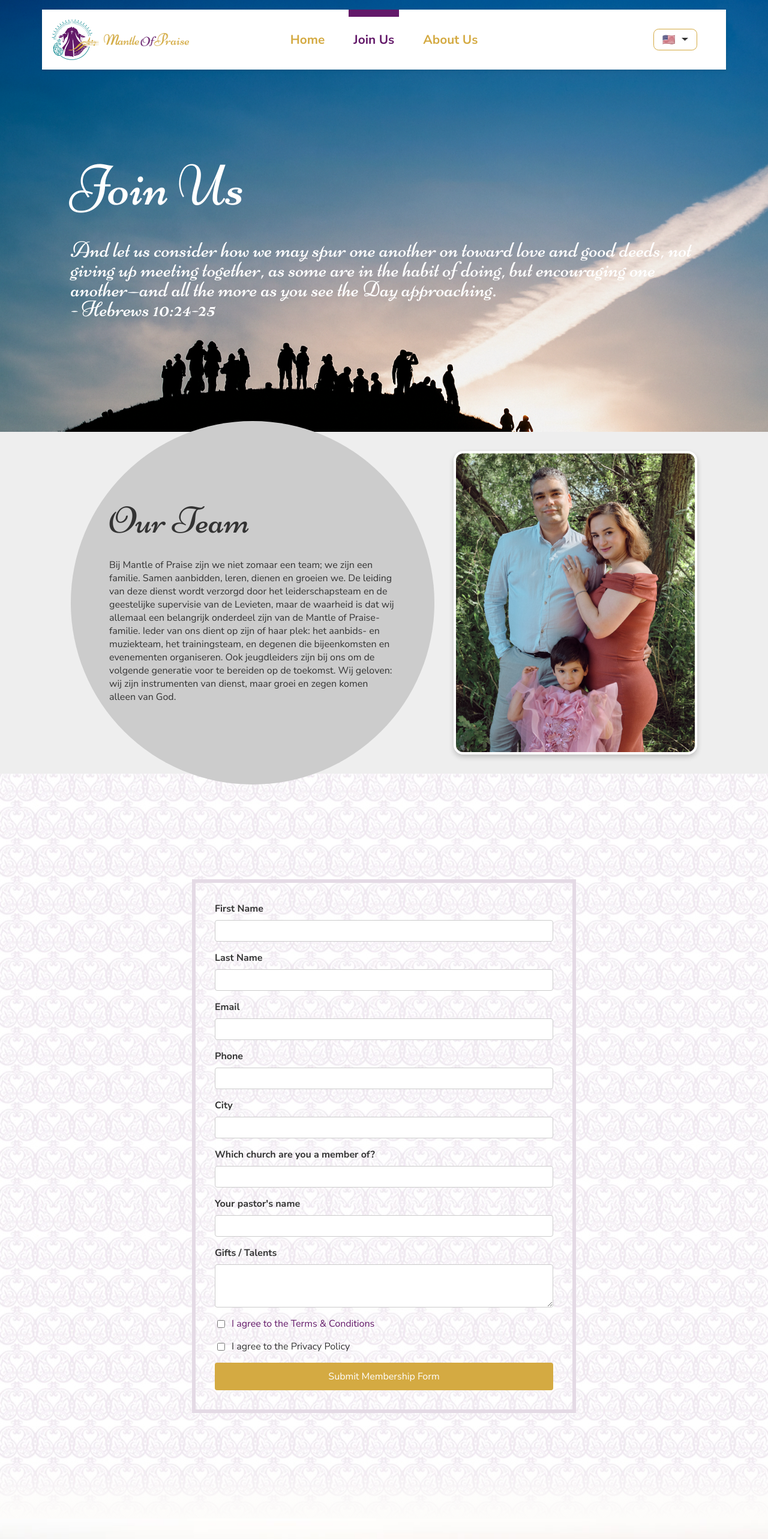
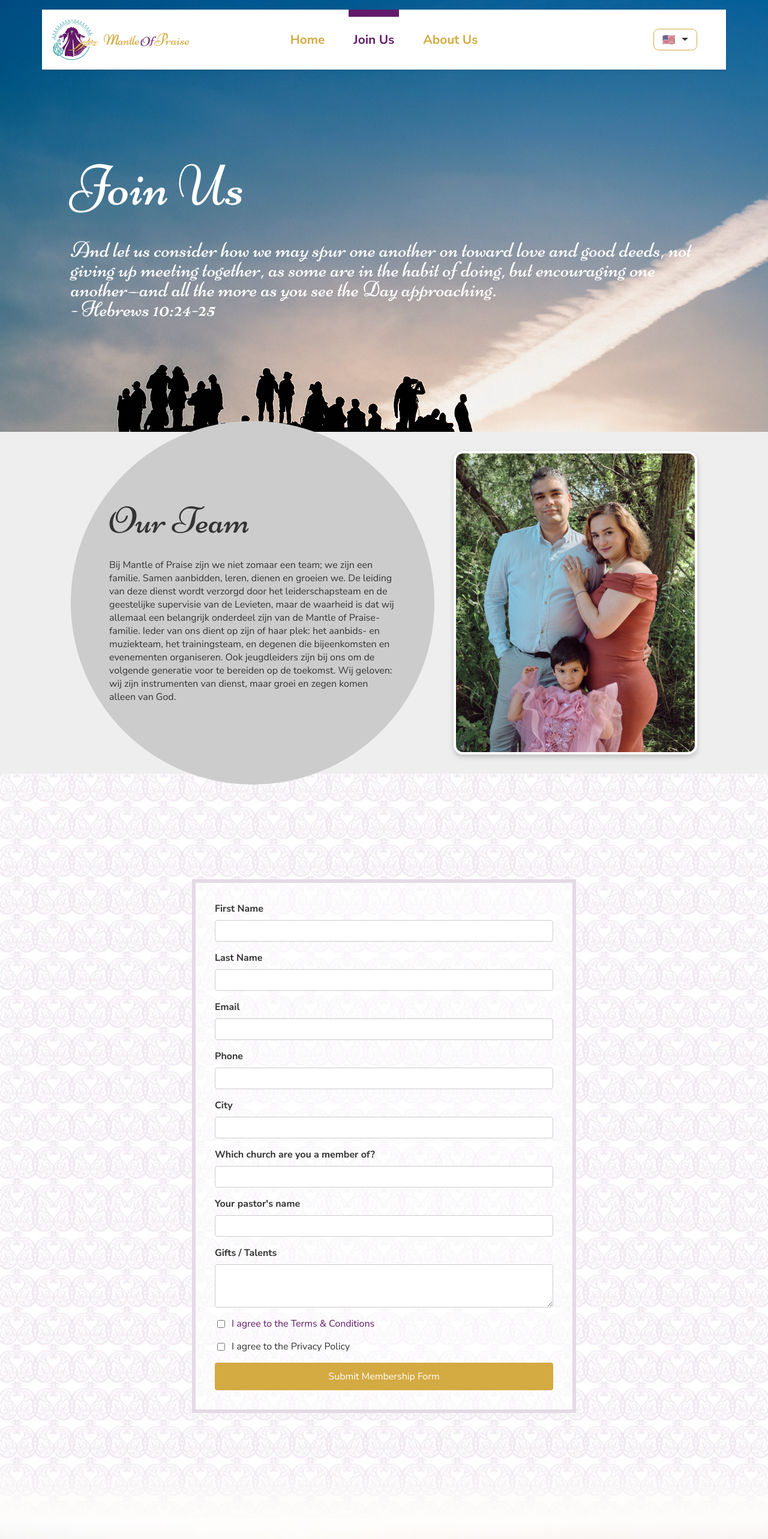
Before and after one commit to Melor-IT/mantleofpraise, a React (Create React App) app: page /join-us in a window 1280 px wide. Shown: the top 2566 px of the page at 60% size. Built offline with nearby package versions, Linux system fonts and the light colour scheme.

Commit message:
edit Sccs

```diff
--- a/src/components/BackgroundImage.js
+++ b/src/components/BackgroundImage.js
@@ -1,6 +1,6 @@
-const BackgroundImage = ({ url }) => (
+const BackgroundImage = ({ url, className = "" }) => (
   <div
-    className="background"
+    className={`background ${className}`}
     style={{
       backgroundImage: `url(${url})`,
     }}
--- a/src/components/Header.js
+++ b/src/components/Header.js
@@ -1,5 +1,6 @@
 import { NavLink } from 'react-router-dom';
 import { useIntl } from 'react-intl';
+import { Link } from 'react-router-dom';
 
 const menuItems = [
   { to: '/', id: 'home', defaultMessage: 'Home' },
@@ -13,10 +14,14 @@ const Header = ({ locale, setLocale }) => {
   return (
     <header className="app-header">
       <div className="page-content">
+             <Link to="/">
         <div className="logo-full">
-          <img src="/images/logo-mini.png" alt="Logo" />
-          <img src="/images/rada-eng.png" alt="Logo" />
-        </div>
+
+
+            <img src="/images/logo-mini.png" alt="Logo" />
+            <img src="/images/rada-eng.png" alt="Logo" />
+
+        </div> </Link>
 
         <nav className="nav-menu" aria-label="Main navigation">
           {menuItems.map((item) => (
@@ -32,7 +37,7 @@ const Header = ({ locale, setLocale }) => {
           ))}
         </nav>
 
-        <div className='lang-selector'>
+        <div className="lang-selector">
           <select
             id="language-select"
             className="language-select"
--- a/src/pages/AboutUsPage.js
+++ b/src/pages/AboutUsPage.js
@@ -7,7 +7,7 @@ export default function AboutUs() {
   return (
     <div className="page juin-us">
       <section>
-        <BackgroundImage url="/images/join-us-banner.png" />
+        <BackgroundImage url="/images/join-us-banner.png" className='aboutus'/>
 
         <div className="page-content ">
           <h1>{formatMessage({ id: 'aboutUs', defaultMessage: 'About Us' })}</h1>
--- a/src/style/main.scss
+++ b/src/style/main.scss
@@ -292,7 +292,7 @@ footer {
 
   .button {
     text-transform: uppercase;
-    padding: .9rem 3rem;
+    padding: 0.9rem 3rem;
     background: #000a;
     color: #fff;
     border: 1px solid #fff;
@@ -300,7 +300,7 @@ footer {
     box-shadow: 0 3px 7px #0003;
     cursor: pointer;
     font-weight: bold;
-    font-size: .9rem;
+    font-size: 0.9rem;
     text-decoration: none;
     text-align: center;
 
@@ -328,7 +328,6 @@ footer {
     > .background {
       width: 100%;
       height: 100%;
-      background-size: cover;
       background-position: center;
       position: absolute;
       z-index: 1;
@@ -363,7 +362,6 @@ footer {
       }
     }
   }
-
 }
 
 section {
@@ -443,7 +441,6 @@ section {
   }
 
   &.form {
-
   }
 }
 
@@ -483,8 +480,9 @@ section {
   width: 100%;
   max-width: 640px;
   margin: 5rem auto;
-  border: .4rem solid #E4DAE5;
+  border: 0.4rem solid #e4dae5;
   padding: 2rem;
+  background-color: rgba(255, 255, 255, 0.6);
 
   label {
     display: inline-flex;
@@ -537,7 +535,6 @@ section {
   }
 }
 
-
 .services {
   display: flex;
   flex-direction: row;
@@ -551,14 +548,12 @@ section {
     flex-direction: column;
     gap: 2rem;
 
-
     > *:not(.image-circle) {
       padding: 0 1rem;
     }
 
     &:nth-child(1) {
       margin-top: 9rem;
-
     }
 
     &:nth-child(2) {
@@ -578,7 +573,7 @@ section {
   justify-content: center;
   align-items: center;
   background-color: #fff;
-  padding: .4rem;
+  padding: 0.4rem;
   border: 2px solid var(--secondary-color);
 
   img {
@@ -601,7 +596,7 @@ section {
   width: 100%;
   border-radius: 1rem;
   box-shadow: 0 4px 8px rgba(0, 0, 0, 0.2);
-  border: .3rem solid #fff;
+  border: 0.3rem solid #fff;
   overflow: hidden;
 
   > img {
@@ -621,8 +616,6 @@ section {
 
   > .team-member {
     flex: 0 0 20%;
-
-
   }
 }
 
@@ -636,8 +629,8 @@ section {
     aspect-ratio: 1/1;
     width: 100%;
     border-radius: 50%;
-    border: .3rem solid #fff;
-    box-shadow: 0 3px 5px rgba(0, 0, 0, .1);
+    border: 0.3rem solid #fff;
+    box-shadow: 0 3px 5px rgba(0, 0, 0, 0.1);
   }
 
   > strong {
@@ -724,7 +717,6 @@ section {
         padding: 4rem 1rem;
       }
     }
-
   }
 
   section {
@@ -806,7 +798,6 @@ section {
   }
 
   .team-member {
-
     > strong {
       font-size: 1.8rem;
     }
```
